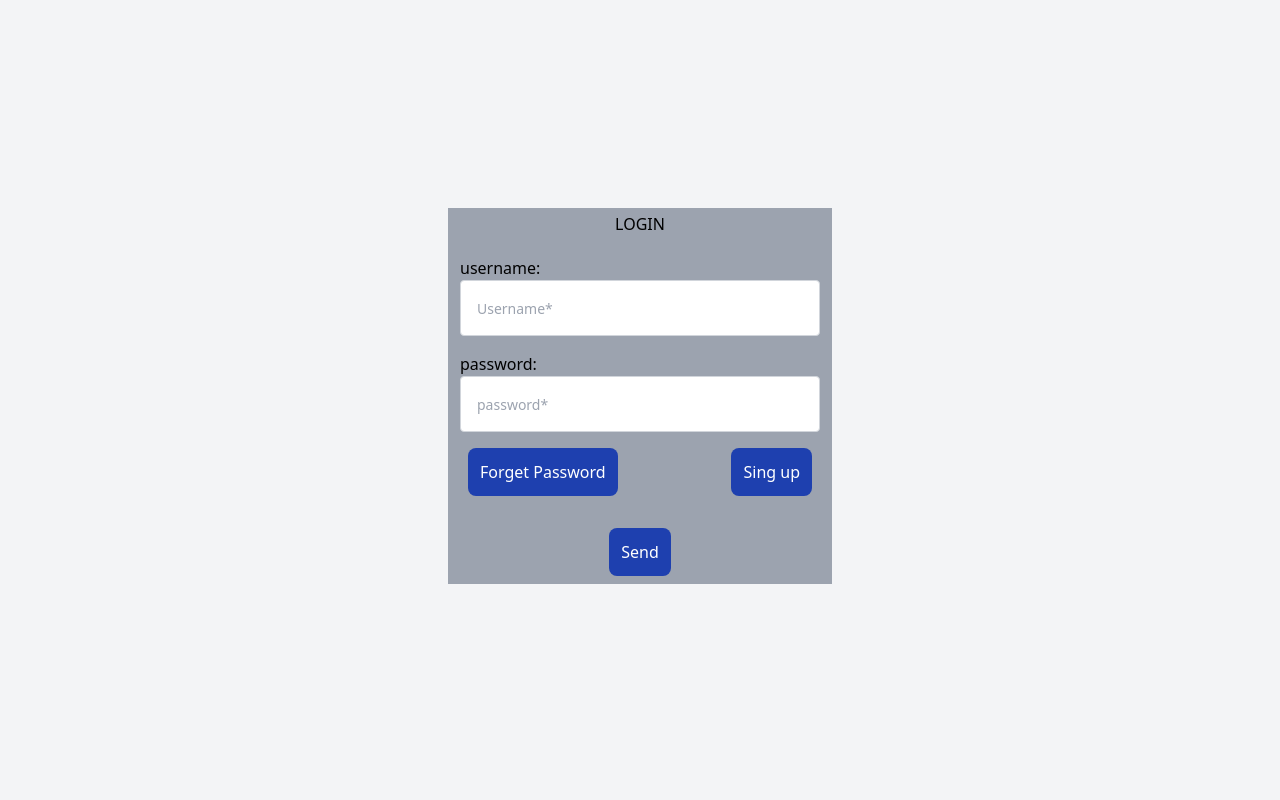
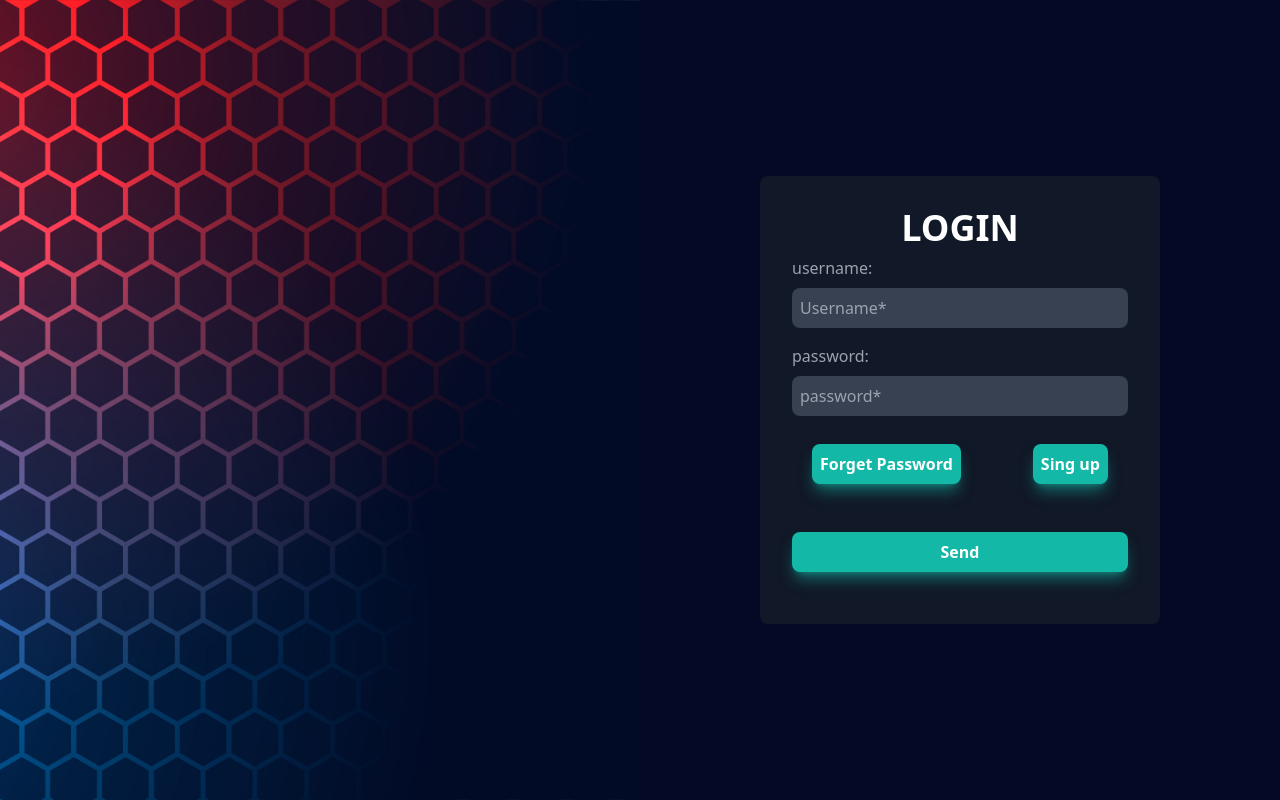
Before and after one commit to felipe11dias/jogo-serio-tradicional, a React (Create React App) app: page /access-control/login in a window 1280 px wide. Built offline with nearby package versions, Linux system fonts and the light colour scheme.

Commit message:
Login,Signup,Register Page

```diff
--- a/public/index.html
+++ b/public/index.html
@@ -13,6 +13,6 @@
   </head>
   <body>
     <noscript>You need to enable JavaScript to run this app.</noscript>
-    <div id="root"></div>
+    <div id="root" style="background-color: black;"></div>
   </body>
 </html>
--- a/src/App.tsx
+++ b/src/App.tsx
@@ -3,7 +3,7 @@ import Router from './router/router';
 
 function App() {
   return (
-    <div className='max-w-[1440px] mx-auto bg-gray-100'>
+    <div className='max-w-[1440px] mx-auto'>
       <RouterProvider router={Router} />
     </div>
   );
--- a/src/index.tsx
+++ b/src/index.tsx
@@ -3,10 +3,14 @@ import ReactDOM from 'react-dom/client';
 import App from './App';
 import './input.css'
 
+
+
 ReactDOM.createRoot(
   document.getElementById('root') as HTMLElement
 ).render(
   <React.StrictMode>
+    <div className='max-w-[1440px] mx-auto bg-backgroundColorPrimary' >
     <App />
+    </div>
   </React.StrictMode>
 );
--- a/src/pages/access-control/components/forms/form-forget-password/FormForgetPassword.tsx
+++ b/src/pages/access-control/components/forms/form-forget-password/FormForgetPassword.tsx
@@ -23,27 +23,27 @@ export default function FormForgetPassword() {
   const onSubmit = (data: any) => console.log(data);
 
   return (
-    <form className='flex flex-col gap-y-4' onSubmit={handleSubmit(onSubmit)}>
-      <h2 className="text-center m-1">FORGET PASSWORD</h2>
+    <form className='max-w-[400px] w-full mx-auto rounded-lg bg-gray-900 p-8 px-8' onSubmit={handleSubmit(onSubmit)}>
+      <h2 className="text-4xl text-white font-bold text-center">FORGET PASSWORD</h2>
 
-      <div className="mx-3" >
+      <div className="flex flex-col text-gray-400 py-2" >
         <h3>email:</h3>
-        <input className='border border-gray-300 focus:border-blue-700 outline-none rounded w-full px-4 h-14 text-sm' type="text" placeholder='Email*' />
+        <input className='rounded-lg bg-gray-700 mt-2 p-2 focus:border-blue-500 focus:bg-gray-800 focus:outline-none' type="text" placeholder='Email*' />
         <p className='text-red-500'>{errors.email?.message}</p>
       </div>
 
 
-      <div className='flex justify-between mx-5 mb-2'>
+      <div className='flex justify-around mb-2'>
         <Link to={`/access-control/login`}>
-         <div className='bg-blue-800 text-white px-3 py-3 rounded-lg transition'>Login</div>
+         <div className='w-full my-5 py-2 px-2 bg-teal-500 shadow-lg shadow-teal-500/50 hover:shadow-teal-500/40 text-white font-semibold rounded-lg'> Login</div>
           </Link>
         <Link to={`/access-control/sign-up`}>
-        <div className='bg-blue-800 text-white px-3 py-3 rounded-lg transition'>Sing up</div>
+        <div className='w-full my-5 py-2 px-2 bg-teal-500 shadow-lg shadow-teal-500/50 hover:shadow-teal-500/40 text-white font-semibold rounded-lg'> Sing up</div>
           </Link>
       </div>
 
       <div className="flex justify-center">
-        <button className='bg-blue-800 text-white px-3 py-3 rounded-lg transition m-2' type="submit">
+        <button className='w-full my-5 py-2 px-2 bg-teal-500 shadow-lg shadow-teal-500/50 hover:shadow-teal-500/40 text-white font-semibold rounded-lg' type="submit">
           Send
         </button>
       </div>
--- a/src/pages/access-control/components/forms/form-login/FormLogin.tsx
+++ b/src/pages/access-control/components/forms/form-login/FormLogin.tsx
@@ -30,19 +30,20 @@ export default function FormLogin() {
   const onSubmit = (data: any) => console.log(data);
 
   return (
-    <form className='flex flex-col gap-y-4' onSubmit={handleSubmit(onSubmit)}>
-      <h2 className="text-center m-1">LOGIN</h2>
 
-      <div className="mx-3" >
+    <form className='max-w-[400px] w-full mx-auto rounded-lg bg-gray-900 p-8 px-8' onSubmit={handleSubmit(onSubmit)}>
+      <h2 className="text-4xl text-white font-bold text-center">LOGIN</h2>
+
+      <div className='flex flex-col text-gray-400 py-2' >
         <h3>username:</h3>
-        <input className='border border-gray-300 focus:border-blue-700 outline-none rounded w-full px-4 h-14 text-sm' type="text" placeholder='Username*' />
+        <input className='rounded-lg bg-gray-700 mt-2 p-2 focus:border-blue-500 focus:bg-gray-800 focus:outline-none' type="text" placeholder='Username*' />
         <div  placeholder="Enter username" {...register("username")} />
         <p className='text-red-500'>{errors.username?.message}</p>
       </div>
 
-      <div className="mx-3" >
+      <div className='flex flex-col text-gray-400 py-2' >
       <h3>password:</h3>
-        <input className='border border-gray-300 focus:border-blue-700 outline-none rounded w-full px-4 h-14 text-sm' type="text" placeholder='password*' />
+        <input className='rounded-lg bg-gray-700 mt-2 p-2 focus:border-blue-500 focus:bg-gray-800 focus:outline-none' type="text" placeholder='password*' />
         <div placeholder="Password" {...register("password")} />
         <p className='text-red-500'>{errors.password?.message}</p>
       </div>
@@ -50,15 +51,15 @@ export default function FormLogin() {
 
       <div className='flex justify-between mx-5 mb-2'>
         <Link to={`/access-control/forget-password`}>
-         <div className='bg-blue-800 text-white px-3 py-3 rounded-lg transition'> Forget Password</div>
+         <div className='w-full my-5 py-2 px-2 bg-teal-500 shadow-lg shadow-teal-500/50 hover:shadow-teal-500/40 text-white font-semibold rounded-lg'> Forget Password</div>
           </Link>
         <Link to={`/access-control/sign-up`}>
-        <div className='bg-blue-800 text-white px-3 py-3 rounded-lg transition'>Sing up</div>
+        <div className='w-full my-5 py-2 px-2 bg-teal-500 shadow-lg shadow-teal-500/50 hover:shadow-teal-500/40 text-white font-semibold rounded-lg'>Sing up</div>
           </Link>
       </div>
 
       <div className="flex justify-center">
-        <button className='bg-blue-800 text-white px-3 py-3 rounded-lg transition m-2' type="submit">
+        <button className='w-full my-5 py-2 bg-teal-500 shadow-lg shadow-teal-500/50 hover:shadow-teal-500/40 text-white font-semibold rounded-lg' type="submit">
           Send
         </button>
       </div>
--- a/src/pages/access-control/components/forms/form-sign-up/FormSignUp.tsx
+++ b/src/pages/access-control/components/forms/form-sign-up/FormSignUp.tsx
@@ -28,35 +28,37 @@ export default function FormSignUp() {
   const onSubmit = (data: any) => console.log(data);
 
   return (
-    <form className='flex flex-col gap-y-4' onSubmit={handleSubmit(onSubmit)}>
-      <h2 className="text-center m-1">SIGN UP</h2>
+    <form className='max-w-[400px] w-full mx-auto rounded-lg bg-gray-900 p-8 px-8' onSubmit={handleSubmit(onSubmit)}>
+      <h2 className="text-4xl text-white font-bold text-center">SIGN UP</h2>
 
-      <div className="mx-3" >
-        <div>Email:</div>
-        <input className='border border-gray-300 focus:border-blue-700 outline-none rounded w-full px-4 h-14 text-sm' type="text" placeholder='Email*' />
+      <div className="className='flex flex-col text-gray-400 py-2'" >
+        <h3>Email:</h3>
+        <input className='rounded-lg bg-gray-700 mt-2 p-2 focus:border-blue-500 focus:bg-gray-800 focus:outline-none' type="text" placeholder='Email*' />
         <div  placeholder="Enter email" {...register("email")} />
         <p className='text-red-500'>{errors.email?.message}</p>
       </div>
 
-      <div className="mx-3"  >
-        <div>Username:</div>
-        <input className='border border-gray-300 focus:border-blue-700 outline-none rounded w-full px-4 h-14 text-sm' type="text" placeholder='Username*' />
+      <div className="className='flex flex-col text-gray-400 py-2" >
+        <h3>Username:</h3>
+        <input className='rounded-lg bg-gray-700 mt-2 p-2 focus:border-blue-500 focus:bg-gray-800 focus:outline-none' type="text" placeholder='Username*' />
         <div   placeholder="Enter Username" {...register("username")} />
         <p className='text-red-500'>{errors.username?.message}</p>
       </div>
 
-      <div className="mx-3"  >
-        <div>Password:</div>
-        <input className='border border-gray-300 focus:border-blue-700 outline-none rounded w-full px-4 h-14 text-sm' type="text" placeholder='Password*' />
+      <div className="className='flex flex-col text-gray-400 py-2" >
+        <h3>Password:</h3>
+        <input className='rounded-lg bg-gray-700 mt-2 p-2 focus:border-blue-500 focus:bg-gray-800 focus:outline-none' type="text" placeholder='Password*' />
         <div   placeholder="Password" {...register("password")} />
         <p className='text-red-500'>{errors.password?.message}</p>
       </div>
 
-      <div className="flex justify-center">
-        <button className='bg-blue-800 text-white px-3 py-3 rounded-lg transition m-2' type="submit">
+      <div className="flex justify-between ">
+
+        <button className='my-5 py-2 w-28 px-2 bg-teal-500 shadow-lg shadow-teal-500/50 hover:shadow-teal-500/40 text-white font-semibold rounded-lg' type="submit">
           Send
         </button>
-        <div className='bg-blue-800 text-white px-3 py-3 rounded-lg transition m-2'>
+
+        <div className='flex justify-center items-center w-28 my-5 py-2 px-2 bg-teal-500 shadow-lg shadow-teal-500/50 hover:shadow-teal-500/40 text-white font-semibold rounded-lg'>
         <Link to={`/access-control/login`}>Login</Link>
       </div>
       </div>
--- a/src/pages/gameplay/Gameplay.tsx
+++ b/src/pages/gameplay/Gameplay.tsx
@@ -11,7 +11,7 @@ export default function Gameplay() {
       </div>
 
       <div className="w-100 d-flex">
-        <NavLink className={'btn btn-primary m-auto mt-2'} to="/environment/student/game-select" >
+        <NavLink className={'btn btn-backgroundColorPrimary m-auto mt-2'} to="/environment/student/game-select" >
           Back
         </NavLink>
       </div>
--- a/src/templates/template-access-control/TemplateAccessControl.tsx
+++ b/src/templates/template-access-control/TemplateAccessControl.tsx
@@ -1,15 +1,17 @@
 import { Outlet } from "react-router-dom"
-
+import loginImg from '../../assets/login.jpg'
 export default function TemplateAccessControl() {
   return (
     <>
-    <section>
-    <div className="container flex items-center justify-center mx-auto min-h-[100vh] ">
-      <div className="card w-96 rounded-none bg-gray-400 mb-2">
-           <Outlet />
-      </div>
-     </div>
-    </section>
+   <div className='grid grid-cols-1 sm:grid-cols-2 h-screen w-full'>
+
+<div className='hidden sm:block'>
+<img className='w-full h-full object-cover' src={loginImg} alt="" />
+</div>
+<div className='bg-backgroundColorLogin flex flex-col justify-center'>
+  <Outlet />
+</div>
+</div>
     </>
   )
 }
--- a/tailwind.config.js
+++ b/tailwind.config.js
@@ -22,6 +22,10 @@ module.exports = {
       colors: {
         primary: '#101828',
         secondary: '#7F56D9',
+        backgroundColorPrimary: '#101624',
+        backgroundColorSecondary: '#1d2939',
+        backgroundColorLogin: '#040a25',
+
       },
       boxShadow: {
         1: '0px 4px 30px rgba(0, 0, 0, 0.08)',
```
Also changed, not shown: src/assets/login.jpg (added).
